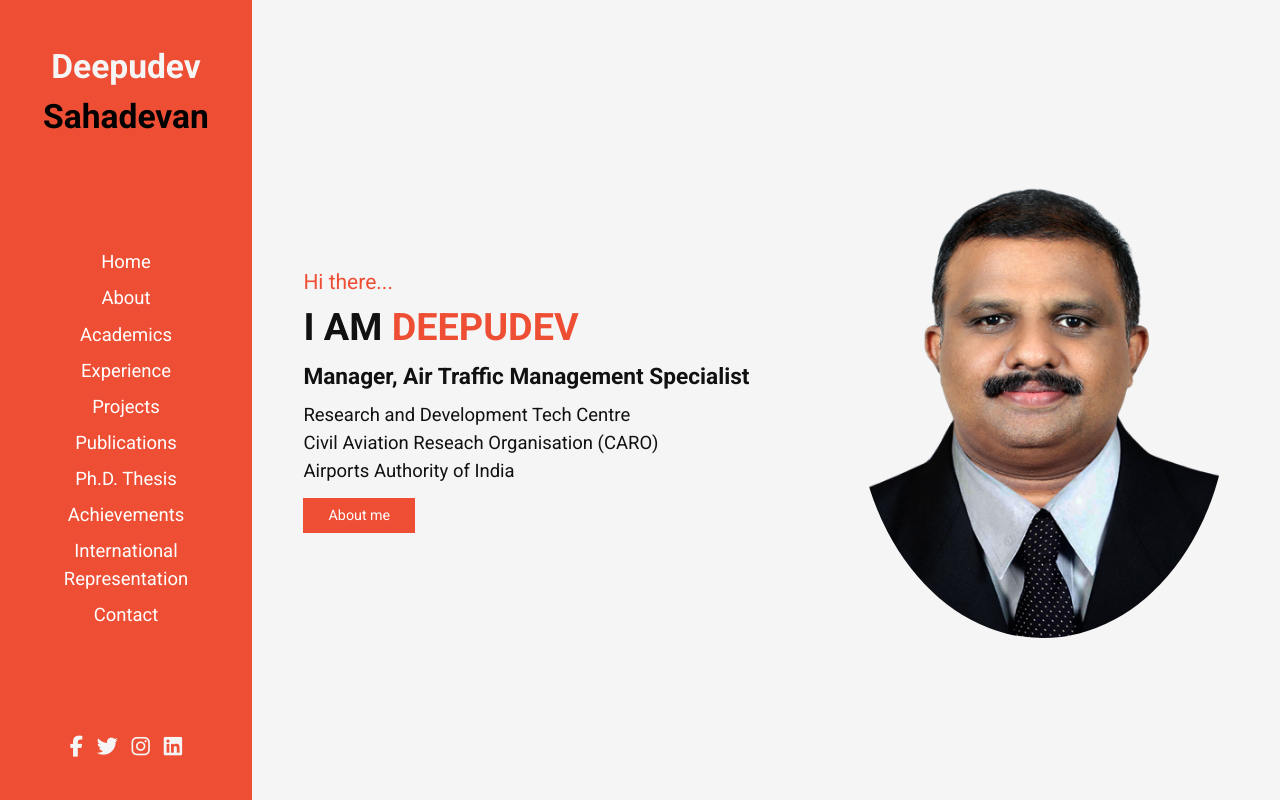
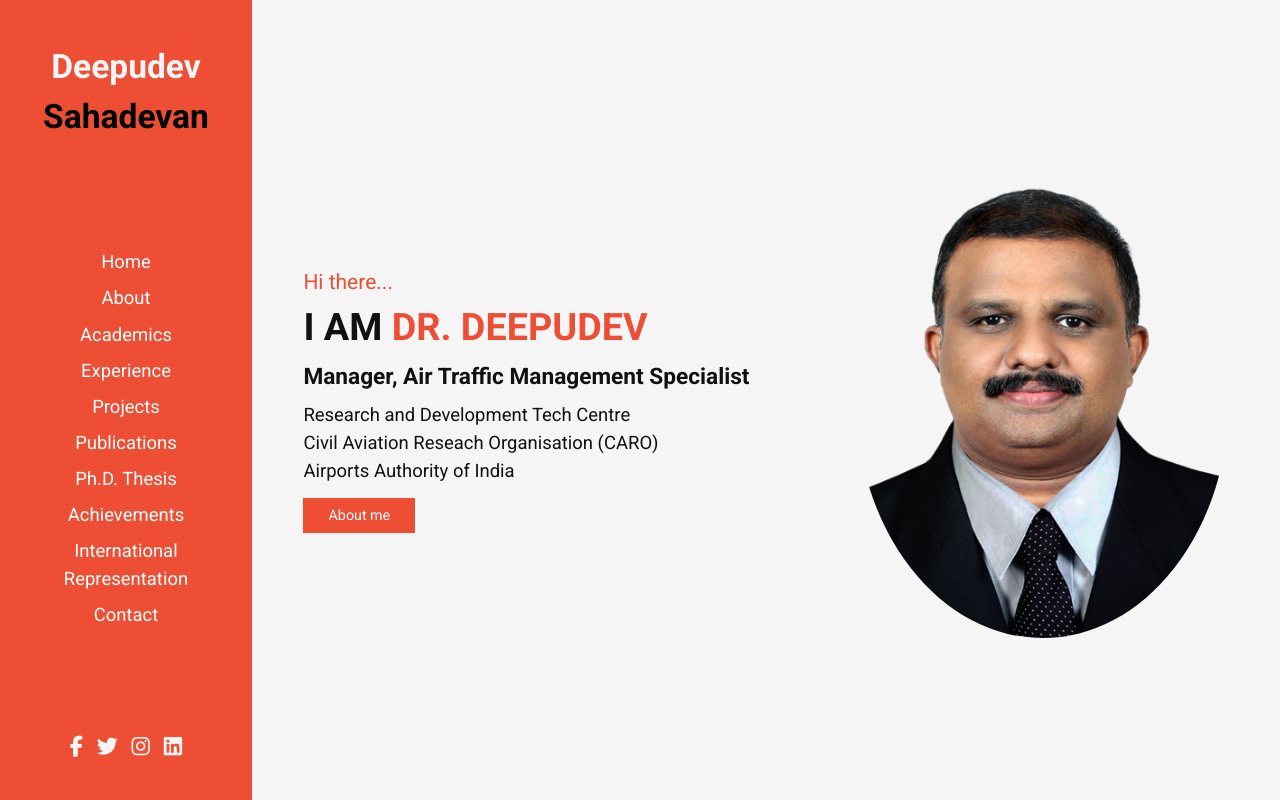
Before and after one commit to deepudev/MyProfile, a plain HTML site: page index.html in a window 1280 px wide. Shown: the top 800 px of the page. Drawn offline with Linux system fonts and the light colour scheme.

Commit message:
Update index.html

```diff
--- a/index.html
+++ b/index.html
@@ -55,7 +55,7 @@
 <section class="home" id="home">
     <div class="content">
         <span class="hi"> Hi there... </span>
-        <h3> I am <span> deepudev </span> </h3>
+        <h3> I am <span> dr. deepudev </span> </h3>
         <p class="info"> Manager, Air Traffic Management Specialist </p>
         <p class="text"> Research and Development Tech Centre
             <br> Civil Aviation Reseach Organisation (CARO)
```
